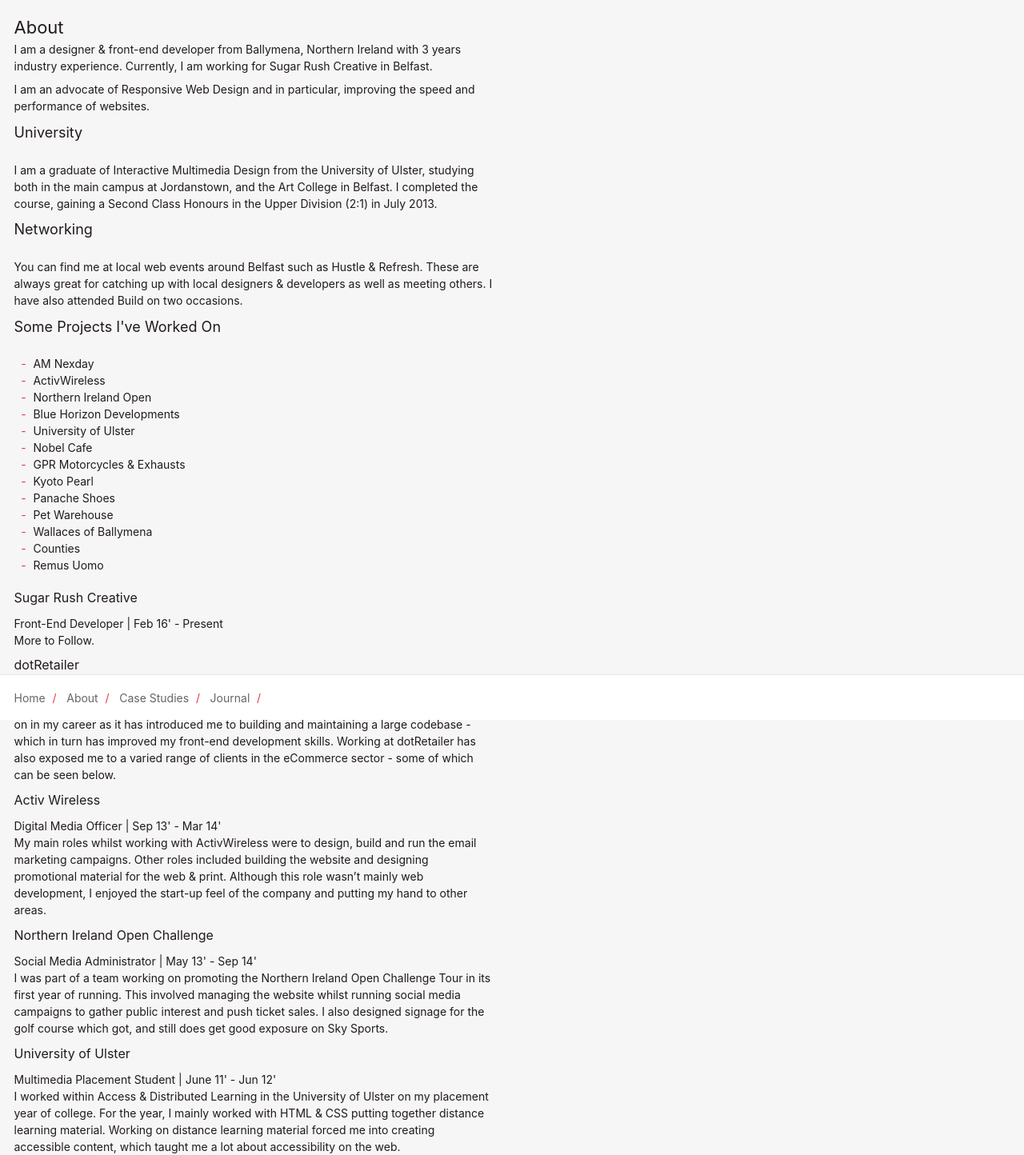
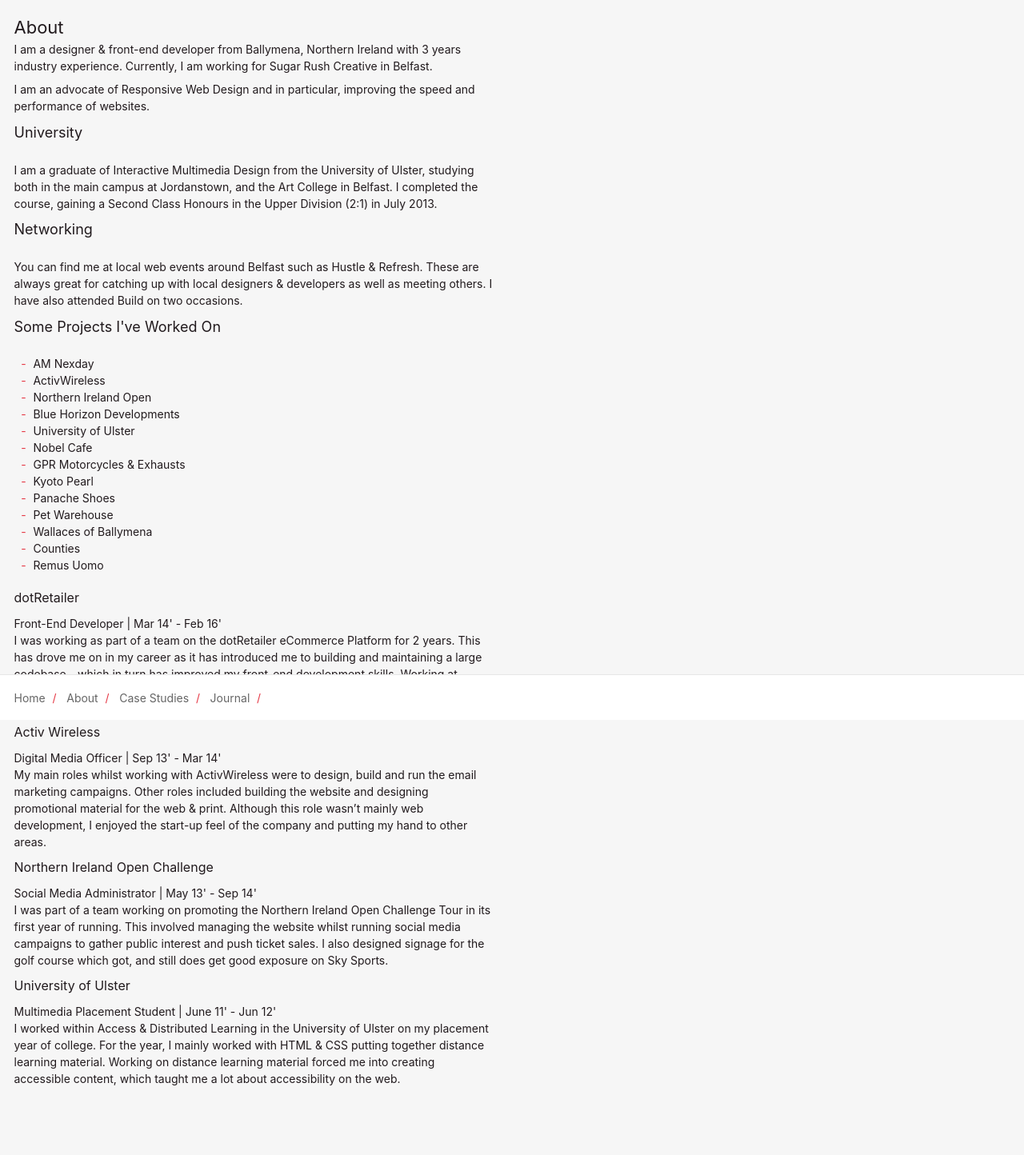
Before and after one commit to conormcafee/conormcafee.github.io, a Jekyll site: the page built from about/index.html, in a window 1280 px wide. Shown: the whole page at 80% size. Built offline with Jekyll 4.4.1, drawn with Linux system fonts in a browser that asks for light colours; after the commit the page ends 1359 px from its top, so only the background shows below that.

```diff
--- a/_data/jobs.yml
+++ b/_data/jobs.yml
@@ -1,10 +1,6 @@
-- title: Sugar Rush Creative
-  role: Front-End Developer | Feb 16' - Present
-  desc: More to Follow.
-
 - title: dotRetailer
   role: Front-End Developer | Mar 14' - Feb 16'
-  desc: I am working as part of a team on the dotRetailer eCommerce Platform.  This has drove me on in my career as it has introduced me to building and maintaining a large codebase - which in turn has improved my front-end development skills.  Working at dotRetailer has also exposed me to a varied range of clients in the eCommerce sector - some of which can be seen below.
+  desc: I was working as part of a team on the dotRetailer eCommerce Platform for 2 years.  This has drove me on in my career as it has introduced me to building and maintaining a large codebase - which in turn has improved my front-end development skills.  Working at dotRetailer has also exposed me to a varied range of clients in the eCommerce sector - some of which can be seen below.
 
 - title: Activ Wireless
   role: Digital Media Officer | Sep 13' - Mar 14'
--- a/index.html
+++ b/index.html
@@ -24,4 +24,6 @@ description: I'm a Designer &amp; Front-End Developer from Ballymena Northen Ire
   {% endfor %}
   </ul>
 
+  <p>If you would like to talk about working together on a project, give me a shout <a class="link" href="mailto:hello@conormcafee.co.uk?Subject=Let's work together">hello[@]conormcafee.co.uk</a>.</p>
+
 </section>
```
Also changed, not shown: _posts/journal/2016-05-20-sprints.markdown (added, +22 -0 lines).
